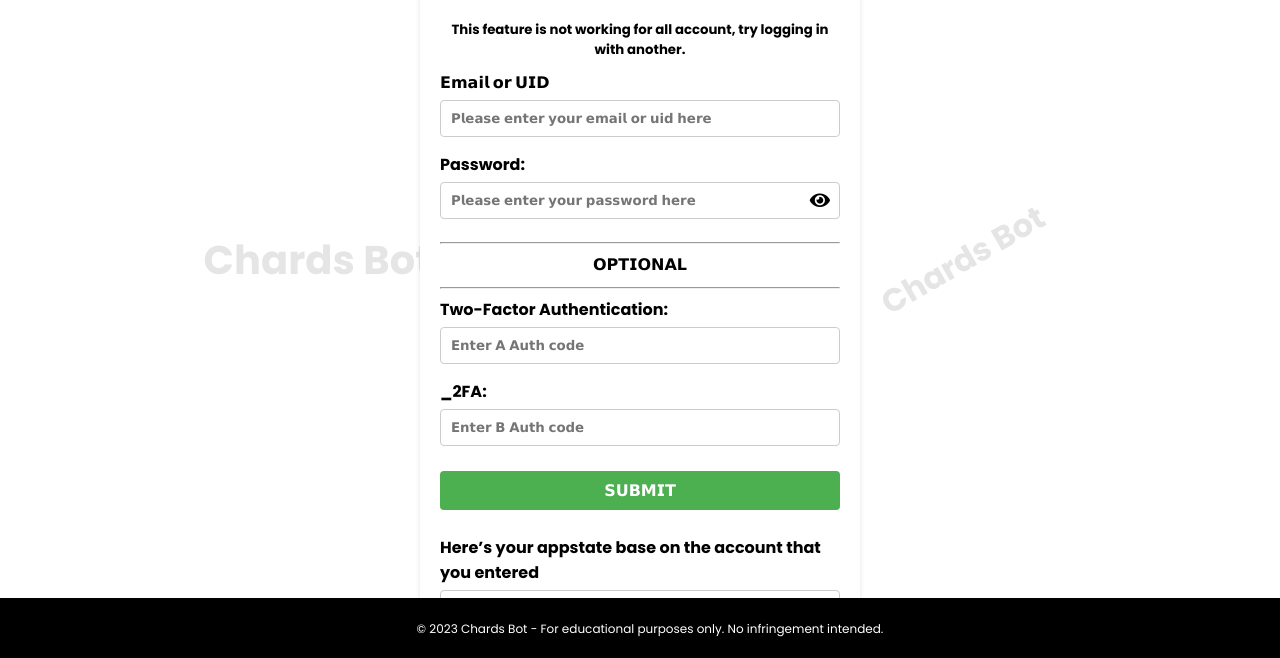
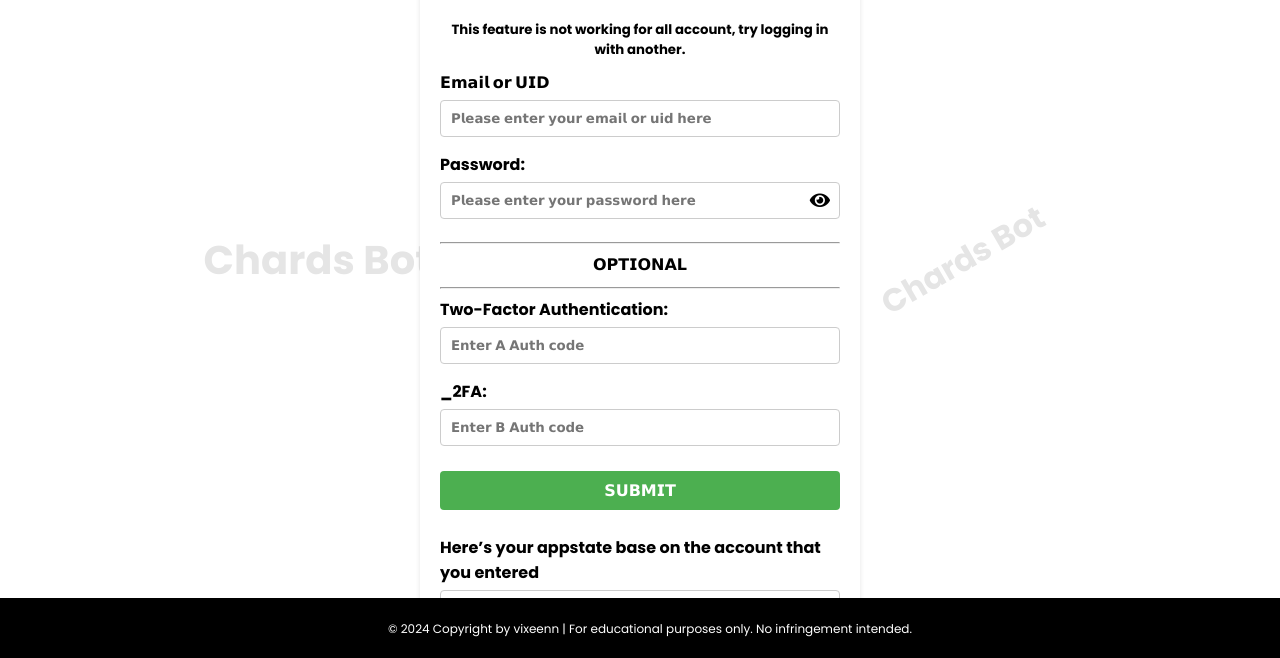
Before and after one commit to chxkoy/bastaxd, a website: page public/index.html in a window 1280 px wide. Shown: the part 140-798 px from the top of the page. Drawn offline with nearby package versions, Linux system fonts and the light colour scheme.

Commit message:
Update Changes

```diff
--- a/public/index.html
+++ b/public/index.html
@@ -247,7 +247,7 @@
     <br>
     <br>
     <div class="footer">
-      <p>&copy; 2023 Chards Bot - For educational purposes only. No infringement intended.</p>
+      <p>&copy; 2024 Copyright by vixeenn | For educational purposes only. No infringement intended.</p>
     </div>
   </div>
   <script>
```
